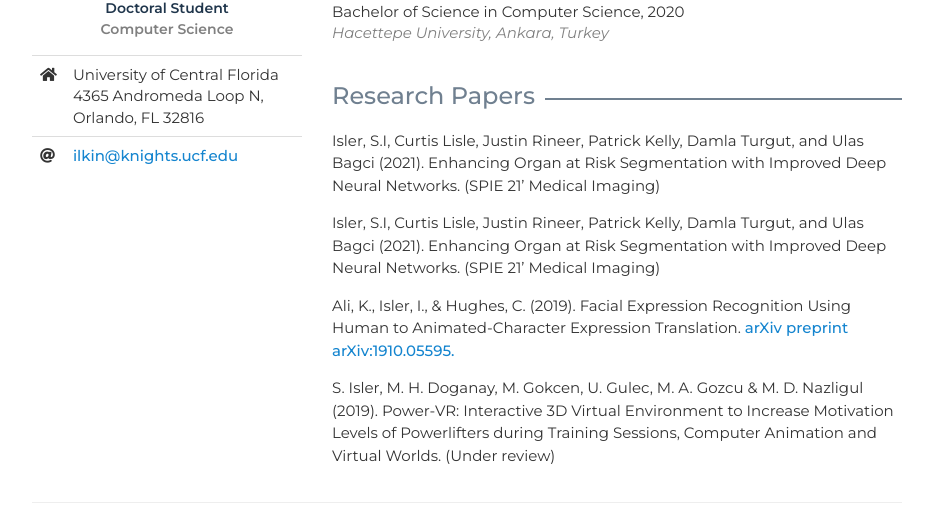
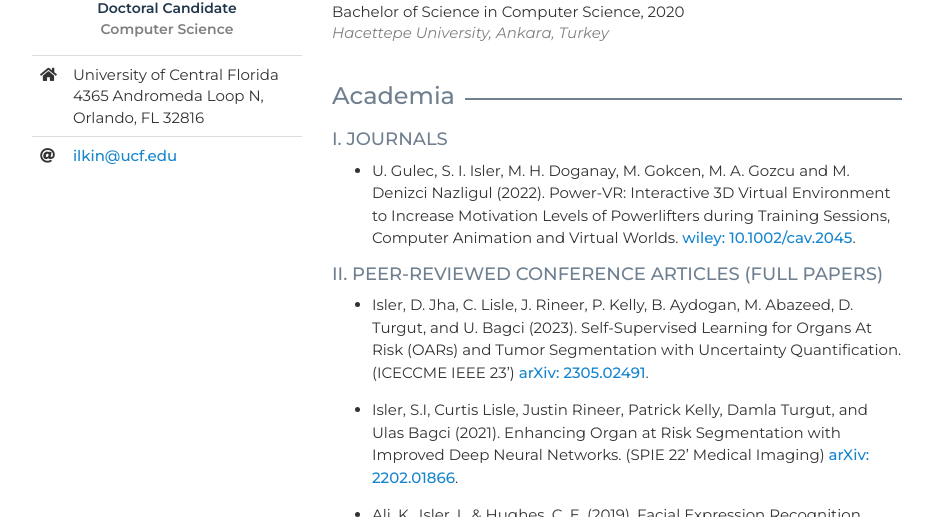
Before and after one commit to ilkinisler/ilkinisler.github.io, a plain HTML site: page index.html in a window 1280 px wide. Shown: the part 441-958 px from the top of the page, without its empty margins (173-1106 px from the left). Drawn offline with nearby package versions, Linux system fonts and the light colour scheme; some icons are missing.

Commit message:
Add files via upload

```diff
--- a/index.html
+++ b/index.html
@@ -62,7 +62,7 @@
       <div class="col-sm-4">
         <img class="center-block img img-responsive img-thumbnail" src="pp.jpg" alt="Ilkin Isler">
 
-        <p id="title">Doctoral Student<br>
+        <p id="title">Doctoral Candidate<br>
           <span id="program">Computer Science</span>
         </p>
 
@@ -78,7 +78,7 @@
             </tr>
             <tr>
               <td><i class="fas fa-at"></i></td>
-              <td><a href="mailto:ilkin@knights.ucf.edu">ilkin@knights.ucf.edu</a></td>
+              <td><a href="mailto:ilkin@ucf.edu">ilkin@ucf.edu</a></td>
             </tr>
           </tbody>
         </table>
@@ -119,14 +119,25 @@
           </li>
 
         </ul>
-        <h3 class="push-down-4"><span>Research Papers</span></h3>
-            <p>Isler, S.I, Curtis Lisle, Justin Rineer, Patrick Kelly, Damla Turgut, and Ulas Bagci (2021). Enhancing Organ at Risk
-            Segmentation with Improved Deep Neural Networks. (SPIE 21’ Medical Imaging)</p>
-            <p>Isler, S.I, Curtis Lisle, Justin Rineer, Patrick Kelly, Damla Turgut, and Ulas Bagci (2021). Enhancing Organ at Risk
-            Segmentation with Improved Deep Neural Networks. (SPIE 21’ Medical Imaging)</p>
-            <p>Ali, K., Isler, I., & Hughes, C. (2019). Facial Expression Recognition Using Human to Animated-Character Expression Translation. <a target="_blank" href="https://arxiv.org/pdf/1910.05595.pdf">arXiv preprint arXiv:1910.05595.</a></p>
-            <p>S. Isler, M. H. Doganay, M. Gokcen, U. Gulec, M. A. Gozcu & M. D. Nazligul (2019). Power-VR: Interactive 3D Virtual Environment to Increase Motivation Levels of Powerlifters during Training Sessions, Computer Animation and Virtual Worlds. (Under review)</p>
+        <h3 class="push-down-4"><span>Academia</span></h3>
+        <h4>I. Journals</h4>
+        <ul>
+          <li><p>U. Gulec, S. I. Isler, M. H. Doganay, M. Gokcen, M. A. Gozcu and M. Denizci Nazligul (2022). Power-VR: Interactive 3D Virtual Environment to Increase Motivation Levels of Powerlifters during Training Sessions, Computer Animation and Virtual Worlds.
+            <a target="_blank" href="https://onlinelibrary.wiley.com/doi/abs/10.1002/cav.2045">wiley: 10.1002/cav.2045</a>.</p>
+          </li>
+        </ul>
 
+        <h4>II. Peer-reviewed conference articles (full papers)</h4>
+        <ul>
+          <li><p>Isler, D. Jha, C. Lisle, J. Rineer, P. Kelly, B. Aydogan, M. Abazeed, D. Turgut, and U. Bagci (2023). Self-Supervised Learning for Organs At Risk (OARs) and Tumor Segmentation with Uncertainty Quantification. (ICECCME IEEE 23’) <a target="_blank" href="https://arxiv.org/abs/2305.02491">arXiv: 2305.02491</a>.</p></li>
+          <li><p>Isler, S.I, Curtis Lisle, Justin Rineer, Patrick Kelly, Damla Turgut, and Ulas Bagci (2021). Enhancing Organ at Risk Segmentation with Improved Deep Neural Networks. (SPIE 22’ Medical Imaging) <a target="_blank" href="https://arxiv.org/abs/2202.01866">arXiv: 2202.01866</a>.</p></li>
+          <li><p>Ali, K., Isler, I., & Hughes, C. E. (2019). Facial Expression Recognition Using Human to Animated-Character Expression Translation. <a target="_blank" href="https://arxiv.org/pdf/1910.05595">arXiv: 1910.05595</a>.</p></li>
+        </ul>
+
+        <h4>III. Other publications</h4>
+        <ul>
+          <li>S. Isler, M. H. Doganay, M. Gokcen & U. Gulec (2019). Usage of 3D Modelling and Morphing Tools in Plastic Surgery, 2019 National Software Engineering Symposium (UYMS), İzmir Institute of Technology, İzmir, Turkey.</li>
+        </ul>
 
       </div>
     </div>
```
